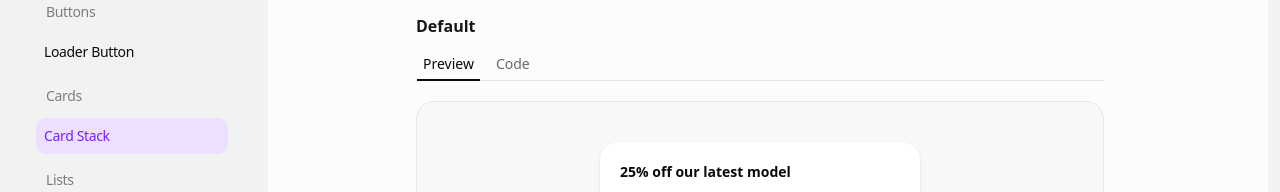
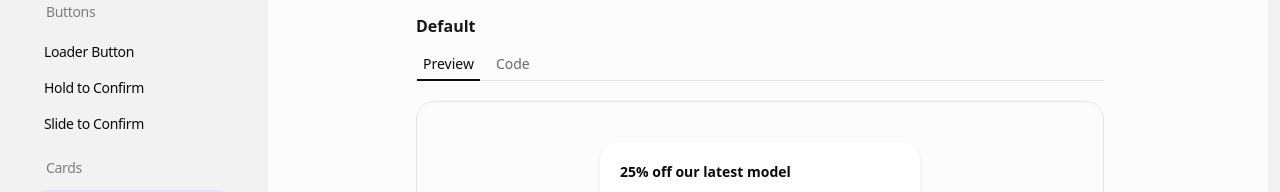
Before and after one commit to k4rtikay/ui-library, a Next.js app: page /docs/components/card-stack in a window 1280 px wide. Shown: the part 294-486 px from the top of the page. Built offline with nearby package versions, Linux system fonts and the light colour scheme; some icons are missing.

Commit message:
various changes

```diff
--- a/src/app/globals.css
+++ b/src/app/globals.css
@@ -59,13 +59,13 @@
     --primary-foreground: #8533FF;
     --secondary: oklch(0.98 0 0);
     --secondary-foreground: oklch(0.205 0 0);
-    --muted: oklch(0.97 0 0);
+    --muted: oklch(0.96 0 0);
     --muted-foreground: oklch(0.45 0 0);
     --accent: oklch(0.97 0 0);
     --accent-foreground: oklch(0.205 0 0);
     --destructive: oklch(0.577 0.245 27.325);
-    --border: oklch(0.922 0 0);
-    --input: oklch(0.922 0 0);
+    --border: oklch(0.92 0 0);
+    --input: oklch(0.92 0 0);
     --ring: oklch(0.708 0 0);
     --chart-1: oklch(0.646 0.222 41.116);
     --chart-2: oklch(0.6 0.118 184.704);
--- a/src/app/layout.tsx
+++ b/src/app/layout.tsx
@@ -2,6 +2,8 @@ import type { Metadata } from "next";
 import { Geist, Geist_Mono, Instrument_Serif } from "next/font/google";
 import "./globals.css";
 import { ThemeProvider } from "@/components/theme-provider";
+import { Toaster } from "@/components/ui/sonner";
+
 
 const geistSans = Geist({
     variable: "--font-geist-sans",
@@ -46,6 +48,7 @@ export default function RootLayout({
                 >
                     {children}
                 </ThemeProvider>
+                <Toaster id="global" position="top-right" />
             </body>
         </html>
     );
--- a/src/app/playground/page.tsx
+++ b/src/app/playground/page.tsx
@@ -1,6 +1,6 @@
 // import HoldToConfirmDemo from "../docs/components/hold-to-confirm/demo";
 
-import SlideToConfirmDemo from "../docs/components/slide-to-confirm/demo";
+import HoldToConfirmDemo from "../docs/components/hold-to-confirm/demo";
 
 export default function DevRun() {
     return (
@@ -36,7 +36,7 @@ export default function DevRun() {
 
                         <div className="flex-1 p-8 flex items-start justify-center relative bg-[radial-gradient(var(--color-border)_1px,transparent_1px)] [background-size:16px_16px] overflow-auto">
                             {/* NOTE: Import and place your component here for testing */}
-                            <SlideToConfirmDemo />
+                            <HoldToConfirmDemo />
                         </div>
                     </div>
                 </section>
--- a/src/components/hugeicons.tsx
+++ b/src/components/hugeicons.tsx
@@ -28,6 +28,9 @@ import {
     Sun01Icon,
     Tick01Icon,
     Delete02Icon,
+    InfoIcon as InfoShapeIcon,
+    OctagonXIcon as OctagonXShapeIcon,
+    TriangleAlertIcon as TriangleAlertShapeIcon,
 } from "@hugeicons/core-free-icons";
 
 type IconProps = ComponentProps<typeof HugeiconsIcon>;
@@ -67,5 +70,13 @@ export const PanelsTopLeft = createIcon(Cards01Icon);
 export const Rocket = createIcon(Rocket01Icon);
 export const Rows = createIcon(ListViewIcon);
 export const Delete = createIcon(Delete02Icon);
+export const InfoIcon = createIcon(InfoShapeIcon);
+export const Info = InfoIcon;
+export const TriangleAlertIcon = createIcon(TriangleAlertShapeIcon);
+export const TriangleAlert = TriangleAlertIcon;
+export const OctagonXIcon = createIcon(OctagonXShapeIcon);
+export const OctagonX = OctagonXIcon;
+export const CircleCheckIcon = CheckCircle2;
+export const Loader2Icon = Loader2;
 
 export type HugeIcon = ReturnType<typeof createIcon>;
--- a/src/components/website/component-preview.tsx
+++ b/src/components/website/component-preview.tsx
@@ -24,7 +24,7 @@ export default function ComponentPreview({
                         </div>
                     </TabsList>
                 </div>
-                <div className="relative not-prose rounded-2xl border bg-muted/60 dark:bg-muted overflow-hidden">
+                <div className="relative not-prose rounded-2xl border overflow-hidden">
                     {children}
                 </div>
             </Tabs>
--- a/src/lib/paths.ts
+++ b/src/lib/paths.ts
@@ -35,6 +35,14 @@ export const docsNavigation: DocsNavCategory[] = [
                 title: "Loader Button",
                 href: "/docs/components/loader-button",
             },
+            {
+                title: "Hold to Confirm",
+                href: "/docs/components/hold-to-confirm",
+            },
+            {
+                title: "Slide to Confirm",
+                href: "/docs/components/slide-to-confirm",
+            },
         ],
     },
     {
```
